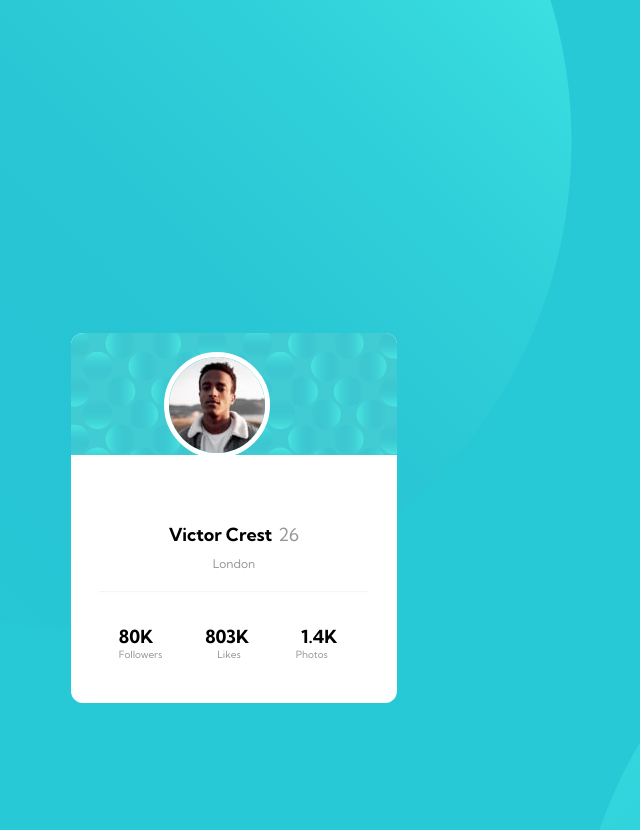
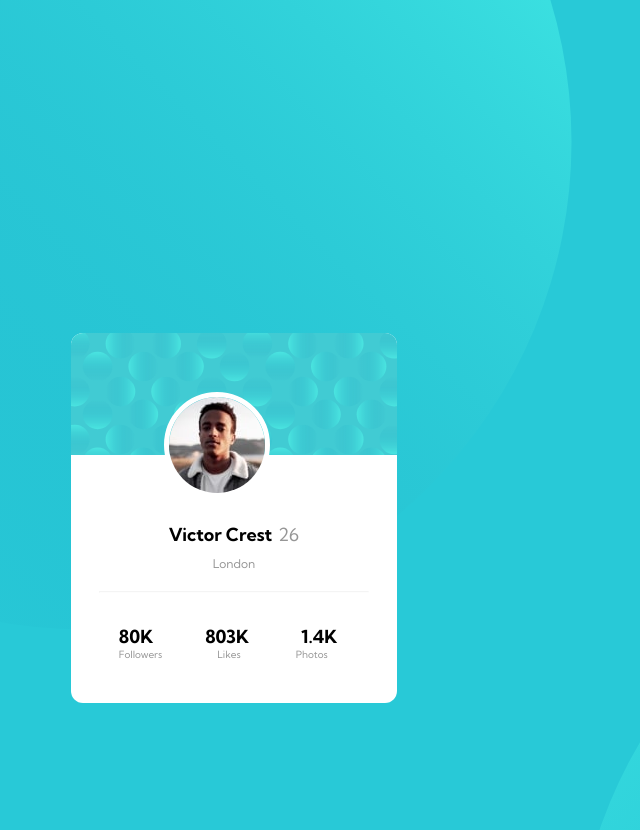
Before and after one commit to Yacheen/frontendmentorscard, a plain HTML site: page index.html in a window 1280 px wide. Shown: the top 830 px of the page, without its empty margins (406-1046 px from the left). Drawn offline with Linux system fonts and the light colour scheme.

Commit message:
what do i put here

```diff
--- a/styles/style.scss
+++ b/styles/style.scss
@@ -55,7 +55,7 @@ html {
 
       #profile-picture img {
         right: 47.2%;
-        top: 5%;
+        top: 16%;
         border: 5px solid white;
         position: absolute;
         border-radius: 50%;
```
Also changed, not shown: styles/style.css, 1 other file.
